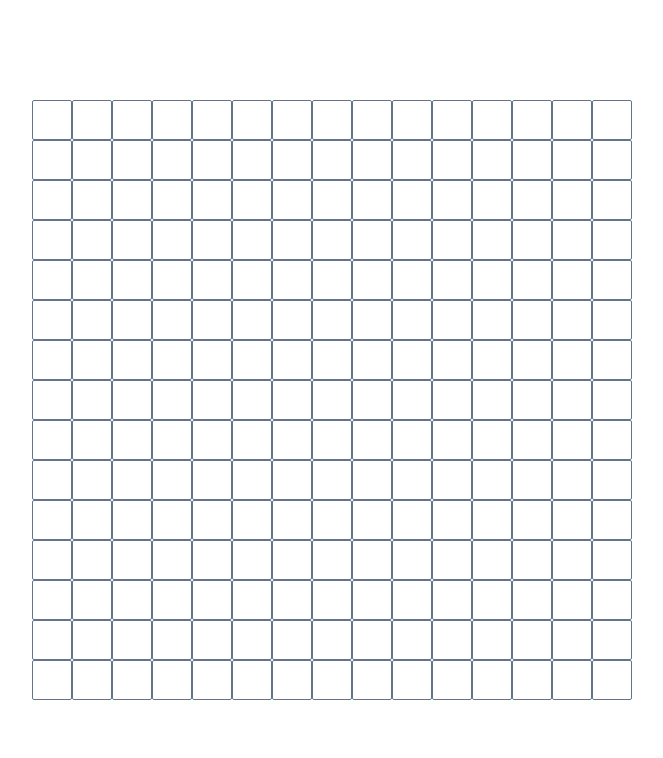
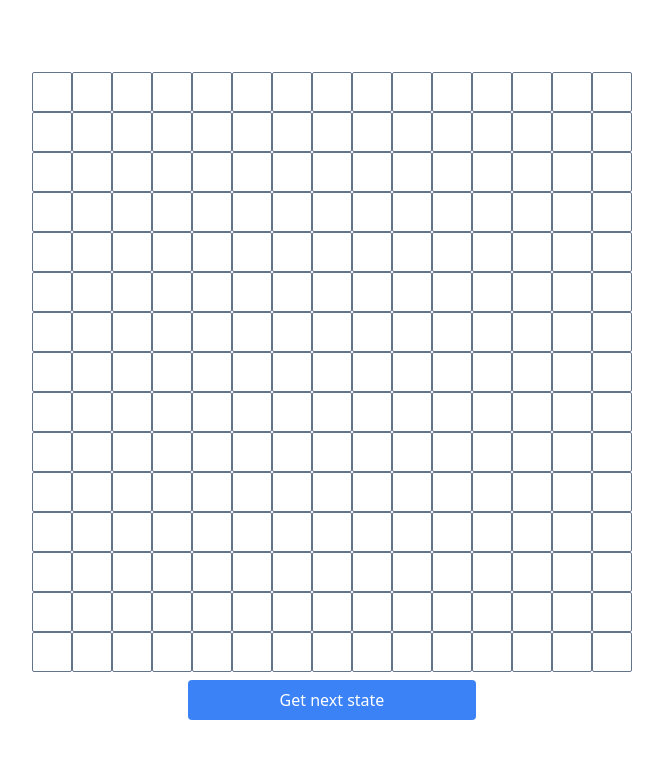
Before and after one commit to samdalvai/game-of-life, a React (Vite) app: page / in a window 1280 px wide. Shown: the top 758 px of the page, without its empty margins (308-971 px from the left). Built offline with nearby package versions, Linux system fonts and the light colour scheme.

Commit message:
Add button to get next state of cell matrix

```diff
--- a/src/components/GameBoard.tsx
+++ b/src/components/GameBoard.tsx
@@ -2,6 +2,7 @@ import { useState } from "react";
 import { Cell, CellMatrix, CellState } from "../types/game";
 import { initializeCellMatrix } from "../core/game";
 import CellSquare from "./CellSquare";
+import { getNextCellMatrixState } from "../core/rules";
 
 const GameBoard = ({ rows, columns }: { rows: number, columns: number }) => {
     const [cellMatrix, setCellMatrix] = useState<CellMatrix>(initializeCellMatrix(rows, columns));
@@ -10,10 +11,14 @@ const GameBoard = ({ rows, columns }: { rows: number, columns: number }) => {
         const nextState: CellState = cell.state === 'alive' ? 'dead' : 'alive';
         const { xAxis, yAxis } = cell.coordinates;
 
-        const updatedCellMatrix: CellMatrix = [ ...cellMatrix ];
+        const updatedCellMatrix: CellMatrix = [...cellMatrix];
         updatedCellMatrix[xAxis][yAxis].state = nextState;
 
         setCellMatrix(updatedCellMatrix);
+    };
+
+    const handleGetNextState = () => {
+        setCellMatrix((current) => getNextCellMatrixState(current));
     };
 
     return <>
@@ -30,6 +35,11 @@ const GameBoard = ({ rows, columns }: { rows: number, columns: number }) => {
                 }
             </div>)
         }
+        <div className="py-2 w-72">
+            <button className="px-4 py-2 w-full bg-blue-500 text-white rounded hover:bg-blue-600" onClick={handleGetNextState}>
+                Get next state
+            </button>
+        </div>
     </>;
 };
 
```
